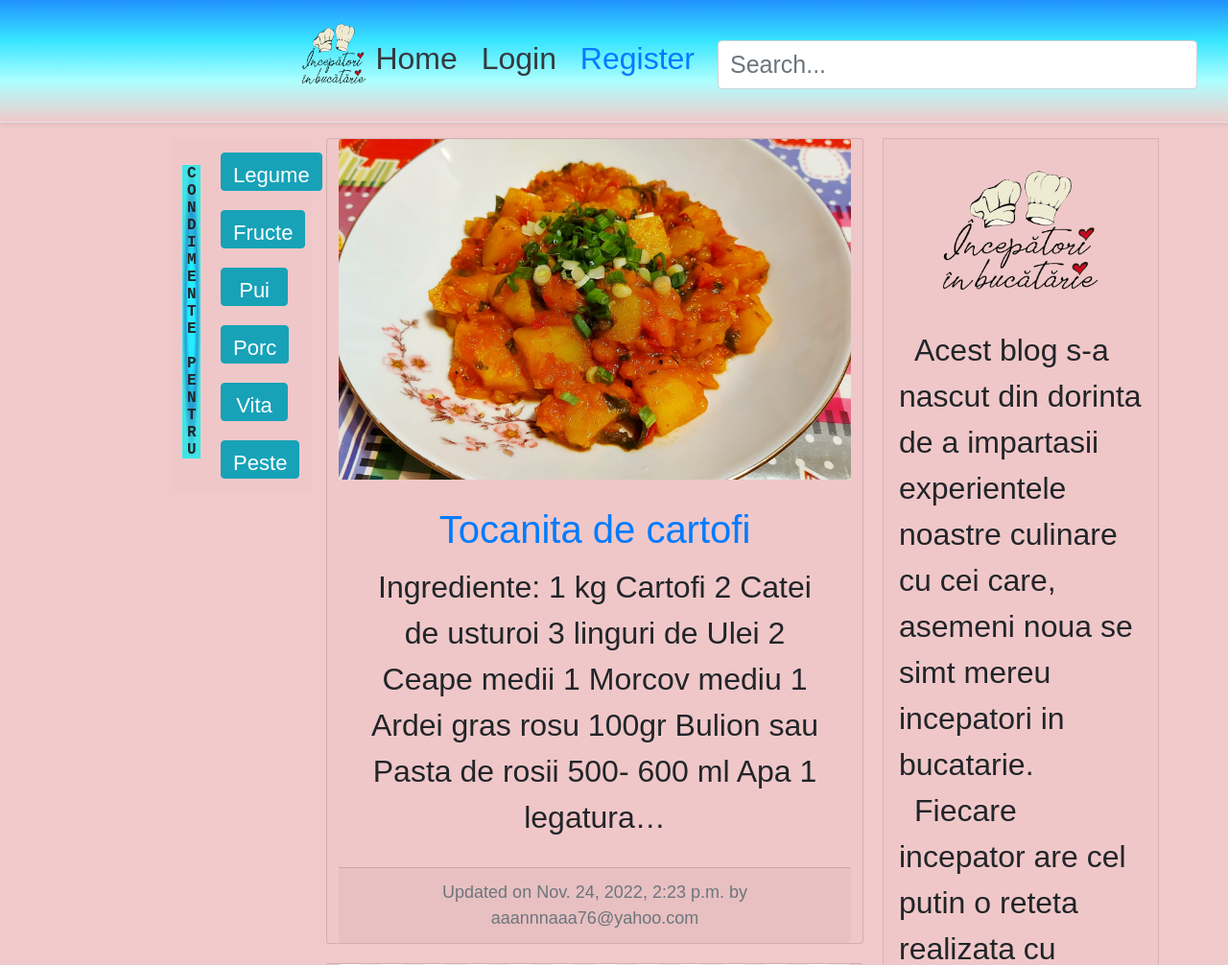
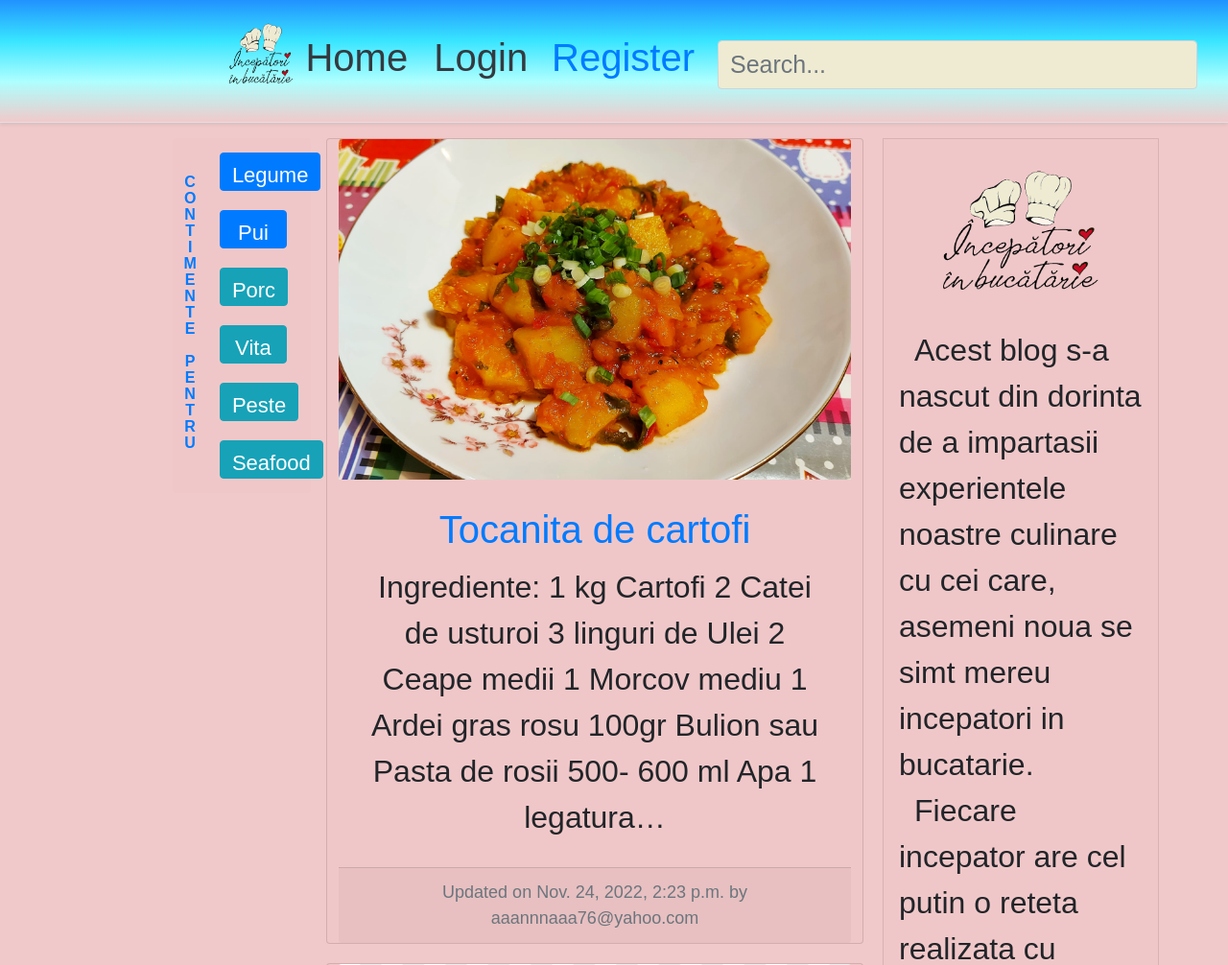
Before and after one commit to memyselfandAna/CB, a Django app: page / in a window 1280 px wide. Shown: the top 1006 px of the page at 96% size. Run offline with Django 4.2, Linux system fonts and the light colour scheme; data comes from the database, SQL or seed files in the repository; some libraries are stand-ins or nearby versions; some web fonts are replaced.

Commit message:
Modal buttons Condimente

```diff
--- a/OurSite/personal/templates/personal/home.html
+++ b/OurSite/personal/templates/personal/home.html
@@ -84,12 +84,16 @@
 		writing-mode: vertical-lr;
 		text-orientation: upright;
 		font-size: 1rem;
+		color: #007BFF;
 		font-weight: bold;
 		/* letter-spacing: 0.1em; */
-		background-image: radial-gradient(closest-side, #38E5ff, #1feeff, rgba(18,150,211,0.9), rgba(18, 236, 236, 0.8));
-		font-family:'Courier New', Courier, monospace;
+		/* background-image: linear-gradient(to top, #38E5ff, #1feeff, rgba(18,150,211,0.9), rgba(18, 236, 236, 0.8)); */
+		font-family:'SPORTY VISTA', sans-serif;
+	}
+	/* .box h4:hover{
+
 		text-transform: uppercase;
-	}
+	} */
 
 </style>
 
@@ -100,14 +104,82 @@
 		<div class="right-column col-2 pr-3 d-lg-flex d-none flex-column">
 			<div class="card condimente-btn flex-column p-1">
 				<div class="box">
-					<h4 class="lead">Condimente pentru</h4>
+					<h4 class="lead">CONTIMENTE PENTRU </h4>
 			    <div>
-				<span class="m-auto"><a class="btn btn-info" href="/">Legume</a></span>
-				<span class="m-auto"><a class="btn btn-info" href="/">Fructe</a></span>
-				<span class="m-auto"><a class="btn btn-info" href="/">Pui</a></span>
-				<span class="m-auto"><a class="btn btn-info" href="/">Porc</a></span>
-				<span class="m-auto"><a class="btn btn-info" href="/">Vita</a></span>
-				<span class="m-auto"><a class="btn btn-info" href="/">Peste</a></span>
+				<span class="m-auto">
+				<button type="button" class="btn btn-primary" data-bs-toggle="modal" data-bs-target="#exampleModal">
+					Legume
+				  </button>
+				<!-- Modal -->
+				<div class="modal fade" id="exampleModal" tabindex="-1" aria-labelledby="exampleModalLabel" aria-hidden="true">
+					<div class="modal-dialog">
+					<div class="modal-content">
+						<div class="modal-header">
+						<h1 class="modal-title fs-5" id="exampleModalLabel">Condimente pentru legme</h1>
+						<button type="button" class="btn-close" data-bs-dismiss="modal" aria-label="Close"></button>
+						</div>
+						<div class="modal-body">
+						<ol>
+							<li>Cimbru</li>
+							<li>Boian dulce<li>
+							<li>Boia afumata</li>
+							<li>Sare</li>
+							<li>Piper</li>
+							<li>Usturoi</li>
+							<li>Patrunjel</li>
+							<li></li>
+							<li></li>
+							<li></li>
+							<li></li>
+							<li>DadADdadadadadad</li>
+							<li><i class="fa fa-sign-in" aria-hidden="true"></i></li>
+						</ol>
+						</div>
+						<div class="modal-footer">
+						<button type="button" class="btn btn-secondary" data-bs-dismiss="modal">Close</button>
+						</div>
+					</div>
+					</div>
+				</div>
+				<button type="button" class="btn btn-primary" data-bs-toggle="modal" data-bs-target="#exampleModal">
+					Pui
+				  </button>
+				<!-- Modal -->
+				<div class="modal fade" id="exampleModal" tabindex="-1" aria-labelledby="exampleModalLabel" aria-hidden="true">
+					<div class="modal-dialog">
+					<div class="modal-content">
+						<div class="modal-header">
+						<h1 class="modal-title fs-5" id="exampleModalLabel">Pui</h1>
+						<button type="button" class="btn-close" data-bs-dismiss="modal" aria-label="Close"></button>
+						</div>
+						<div class="modal-body">
+						<ol>
+							<li>Cimbru</li>
+							<li>Sare<li>
+							<li>Boia afumata</li>
+							<li>Sare</li>
+							<li>Piper</li>
+							<li>Usturoi</li>
+							<li>Patrunjel</li>
+							<li></li>
+							<li></li>
+							<li></li>
+							<li></li>
+							<li>DadADdadadadadad</li>
+							<li><i class="fa fa-sign-in" aria-hidden="true"></i></li>
+						</ol>
+						</div>
+						<div class="modal-footer">
+						<button type="button" class="btn btn-secondary" data-bs-dismiss="modal">Close</button>
+						</div>
+					</div>
+					</div>
+				</div>
+				<a class="btn btn-info" href="/">Porc</a>
+				<a class="btn btn-info" href="/">Vita</a>
+				<a class="btn btn-info" href="/">Peste</a>
+				<a class="btn btn-info" href="/">Seafood</a></span>
+
 				</div>
 			</div>
 			</div>
@@ -115,7 +187,6 @@
 		<!-- end Meniu Stanga -->
 
 		<!-- Meniu Stanga Media -->
-
 		<div class="d-lg-none mb-3 mr-3 left-column col-lg-7">
 			<div class="card condimente-btn m-auto d-flex flex-column p-3">
 				<span>
@@ -129,7 +200,6 @@
 				</span>
 			</div>
 		</div>
-
 		<!-- end Meniu Stanga Media -->
 
 		<!-- blog feed -->
--- a/OurSite/templates/base.html
+++ b/OurSite/templates/base.html
@@ -7,6 +7,10 @@
     <!-- <link href="https://fonts.cdnfonts.com/s/40496/CassandraPersonalUseRegular-3BjG.woff">  -->
     <link href="https://fonts.cdnfonts.com/css/self-deception" rel="stylesheet">
     <link href="https://fonts.cdnfonts.com/css/eufoniem" rel="stylesheet">
+    <!-- CSS only -->
+    <link href="https://fonts.cdnfonts.com/css/sporty-vista" rel="stylesheet">
+    <link href="https://cdn.jsdelivr.net/npm/bootstrap@5.2.3/dist/css/bootstrap.min.css" rel="stylesheet" integrity="sha384-rbsA2VBKQhggwzxH7pPCaAqO46MgnOM80zW1RWuH61DGLwZJEdK2Kadq2F9CUG65" crossorigin="anonymous">
+
     <title>Base</title>
 
 
--- a/OurSite/templates/snippets/footer.html
+++ b/OurSite/templates/snippets/footer.html
@@ -20,3 +20,5 @@
 <script src="https://code.jquery.com/jquery-3.3.1.slim.min.js" integrity="sha384-q8i/X+965DzO0rT7abK41JStQIAqVgRVzpbzo5smXKp4YfRvH+8abtTE1Pi6jizo" crossorigin="anonymous"></script>
 <script src="https://cdnjs.cloudflare.com/ajax/libs/popper.js/1.14.7/umd/popper.min.js" integrity="sha384-UO2eT0CpHqdSJQ6hJty5KVphtPhzWj9WO1clHTMGa3JDZwrnQq4sF86dIHNDz0W1" crossorigin="anonymous"></script>
 <script src="https://stackpath.bootstrapcdn.com/bootstrap/4.3.1/js/bootstrap.min.js" integrity="sha384-JjSmVgyd0p3pXB1rRibZUAYoIIy6OrQ6VrjIEaFf/nJGzIxFDsf4x0xIM+B07jRM" crossorigin="anonymous"></script>
+<!-- JavaScript Bundle with Popper -->
+<script src="https://cdn.jsdelivr.net/npm/bootstrap@5.2.3/dist/js/bootstrap.bundle.min.js" integrity="sha384-kenU1KFdBIe4zVF0s0G1M5b4hcpxyD9F7jL+jjXkk+Q2h455rYXK/7HAuoJl+0I4" crossorigin="anonymous"></script>
--- a/OurSite/templates/snippets/header.html
+++ b/OurSite/templates/snippets/header.html
@@ -4,7 +4,7 @@
     <link rel="stylesheet" href="https://cdn.jsdelivr.net/npm/bootstrap@4.3.1/dist/css/bootstrap.min.css" integrity="sha384-ggOyR0iXCbMQv3Xipma34MD+dH/1fQ784/j6cY/iJTQUOhcWr7x9JvoRxT2MZw1T" crossorigin="anonymous">
 
     <style type="text/css">
-         .d-flex{
+        .d-flex{
             background-image: linear-gradient(to bottom, #2192FF, #38E5ff, #9FFc, rgba(240,199, 200, 0.958));
         }
 
@@ -17,31 +17,38 @@
             width: 100%;
             align-self:center;
         }
+        .input #id_q .form-control{
+            background-image:  red!important;
+        }
         form{
             width: 100%;
         }
+        .form-control{
+            background-color: #EFEBD2;
+        }
         .p-2{
-            font-size: 2rem;
+            font-size: 2.5rem;
             text-align:center;
         }
         .header a:hover{
             text-decoration: none;
-            color: thistle!important;
+            color:antiquewhite!important;
         }
         .btn-outline-warning{
             font-weight: bold;
             font-size: 1.5rem;
             text-align: center;
         }
+
     </style>
 
 <!-- HEADER -->
 <div class="d-flex flex-column flex-md-row align-items-center p-3 px-md-4 mb-3 bg-white border-bottom shadow-sm">
-    <h5 class="my-0 mr-md-auto font-weight-normal">
+    <h3 class="my-0 mr-md-auto font-weight-normal">
         {% if request.user.is_authenticated %}
             <p class="m-auto">Hello, {{request.user.username}}</p>
         {% endif %}
-    </h5>
+    </h3>
 
     <nav class="header my-2 my-md-0 mr-md-3">
         {% if request.user.is_authenticated %}
```
